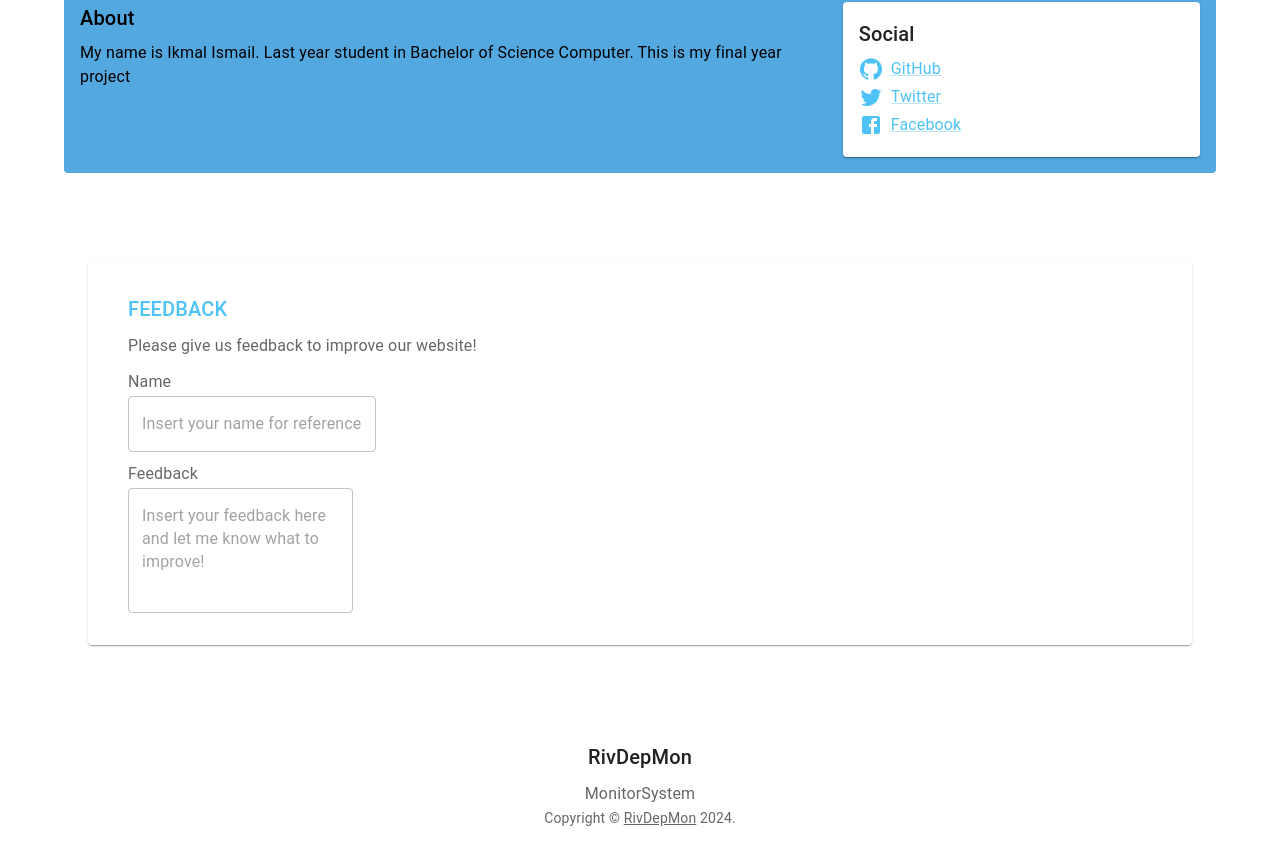
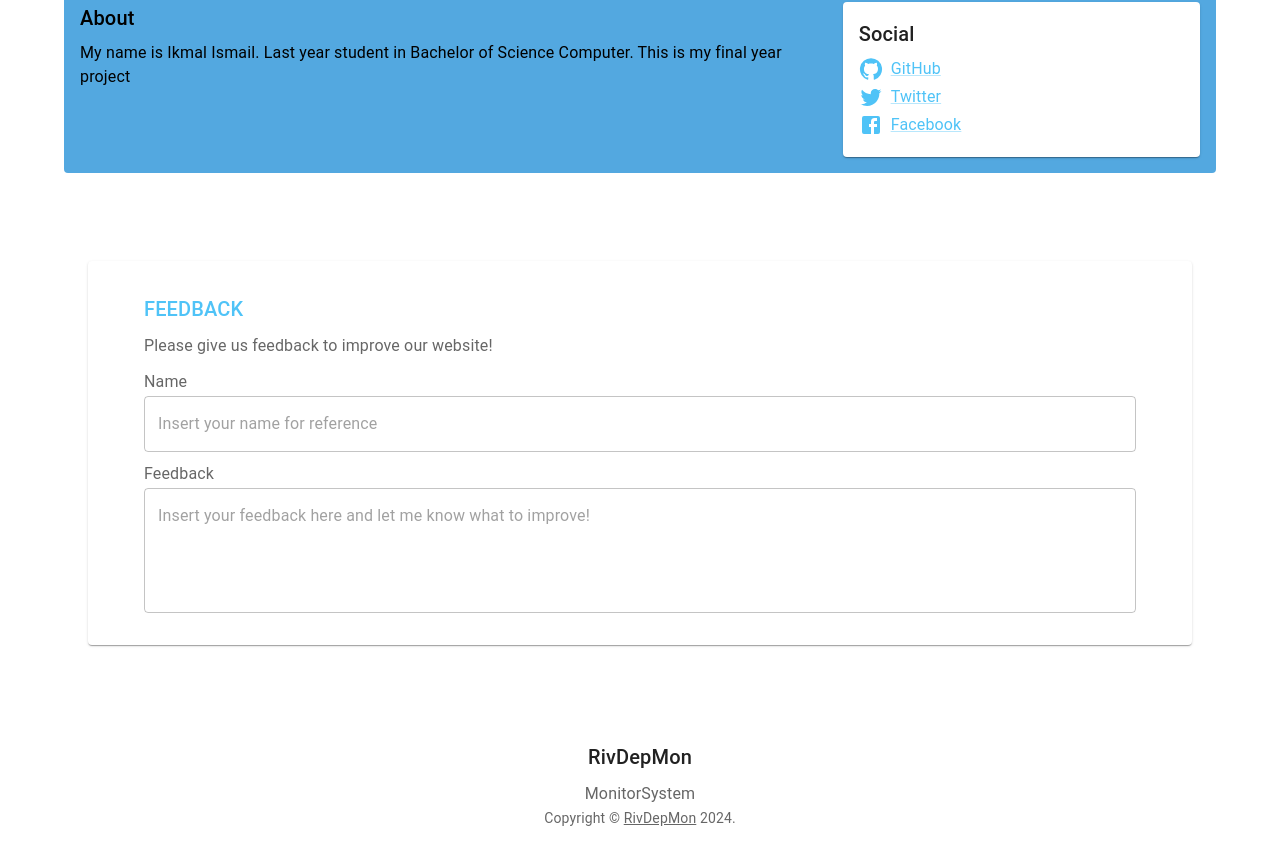
Before and after one commit to ikmalismail17/FrontendJS, a React (Vite) app: page / in a window 1280 px wide. Shown: the part 1790-2654 px from the top of the page. Built offline with nearby package versions, Linux system fonts and the light colour scheme; no server answers.

Commit message:
Update FeedBack.tsx

```diff
--- a/src/components/FeedBack.tsx
+++ b/src/components/FeedBack.tsx
@@ -20,7 +20,7 @@ export default function Footer() {
           flexDirection: 'column',
           }}
         >
-        <Box sx={{ my:2, mx:3 }}>
+        <Box sx={{ my:2, mx:5 }}>
           <Title>FEEDBACK</Title>
           <Typography variant="subtitle1" color="text.secondary" component="p">
             Please give us feedback to improve our website!
@@ -30,6 +30,7 @@ export default function Footer() {
             id="name"
             name='name'
             variant="outlined"
+            fullWidth
             placeholder='Insert your name for reference'
           />
           <Typography variant="subtitle1" color="text.secondary" component="p" sx={{ mt:1 }}>Feedback</Typography>
@@ -39,6 +40,7 @@ export default function Footer() {
             multiline
             rows={4}
             variant="outlined"
+            fullWidth
             placeholder='Insert your feedback here and let me know what to improve!'
           />
         </Box>
```
